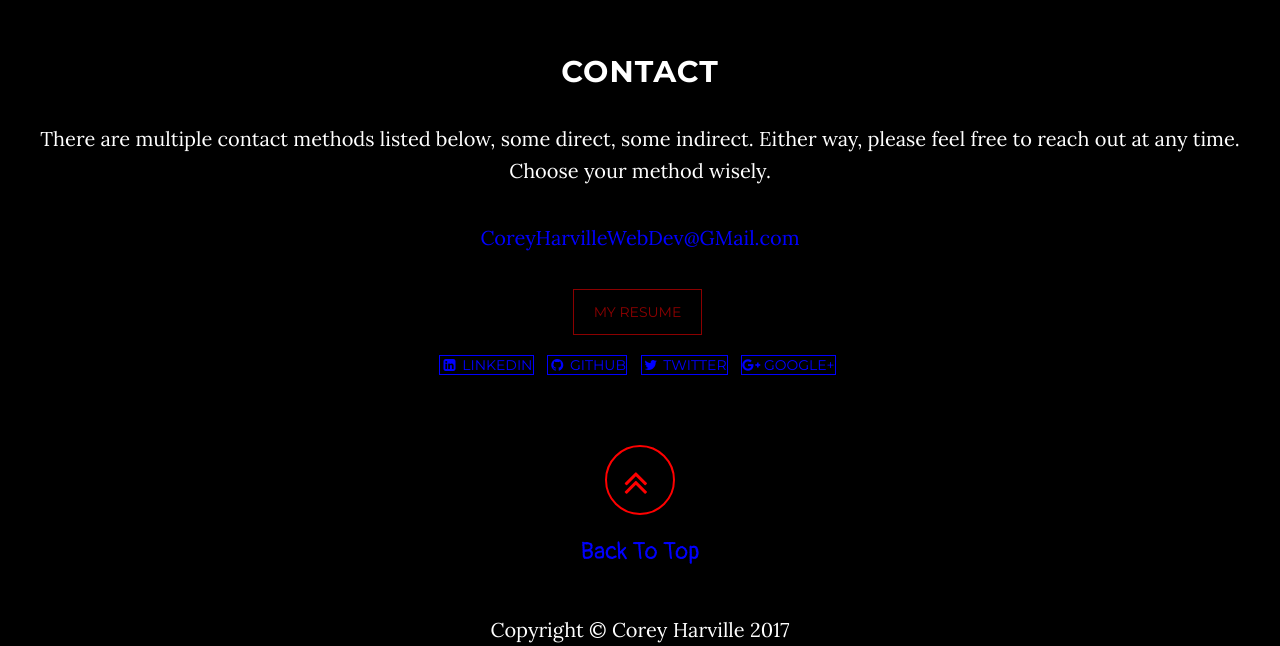
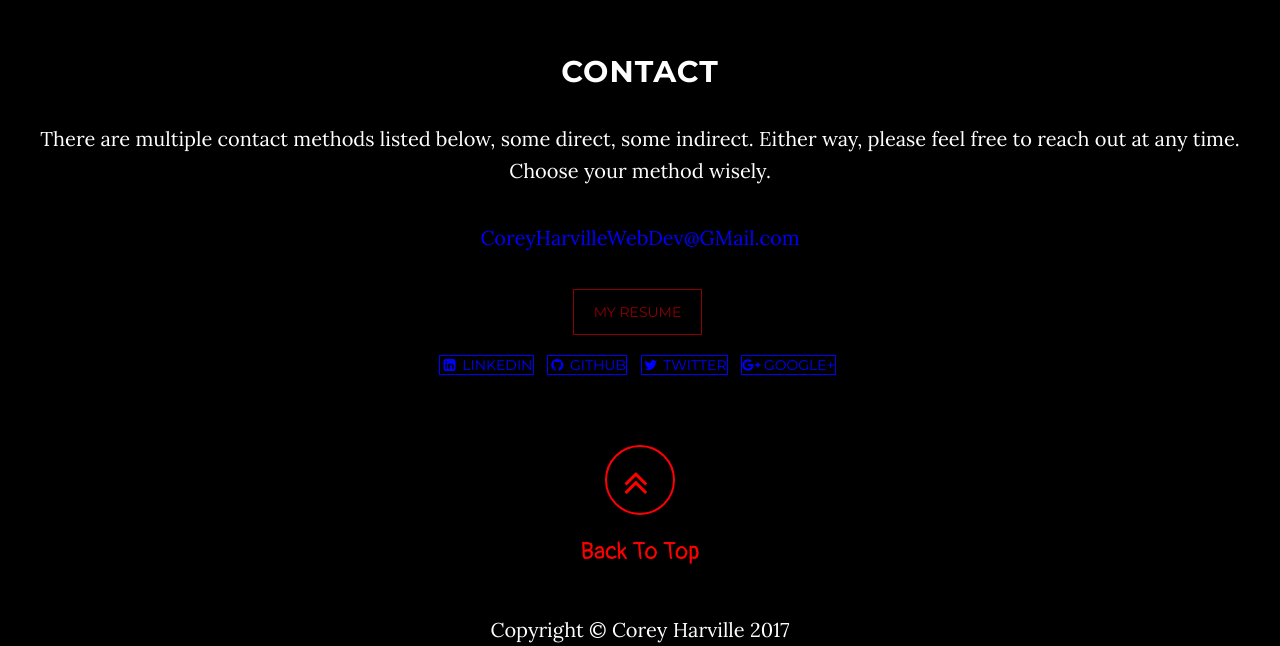
Before and after one commit to djcamilleon/portfolio-page, a website: page index.html in a window 1280 px wide. Shown: the part 5277-5923 px from the top of the page. Drawn offline with nearby package versions, Linux system fonts and the light colour scheme; files that its build step writes are made by us from their sources; a web font is replaced by a local one.

Commit message:
Color corrected Back To Top text

```diff
--- a/index.html
+++ b/index.html
@@ -245,7 +245,7 @@
     <div class="topOfPageChevron"><a href="#page-top" class="btn btn-circle page-scroll">
         <i class="fa fa-angle-double-up animated"></i>
     </a></div>
-    <div class="topOfPageText"><a href="#page-top">Back To Top</a></div>
+    <div  class="topOfPageText"><a style="color:red;" href="#page-top">Back To Top</a></div>
 
     <!-- Footer -->
     <footer>
```
